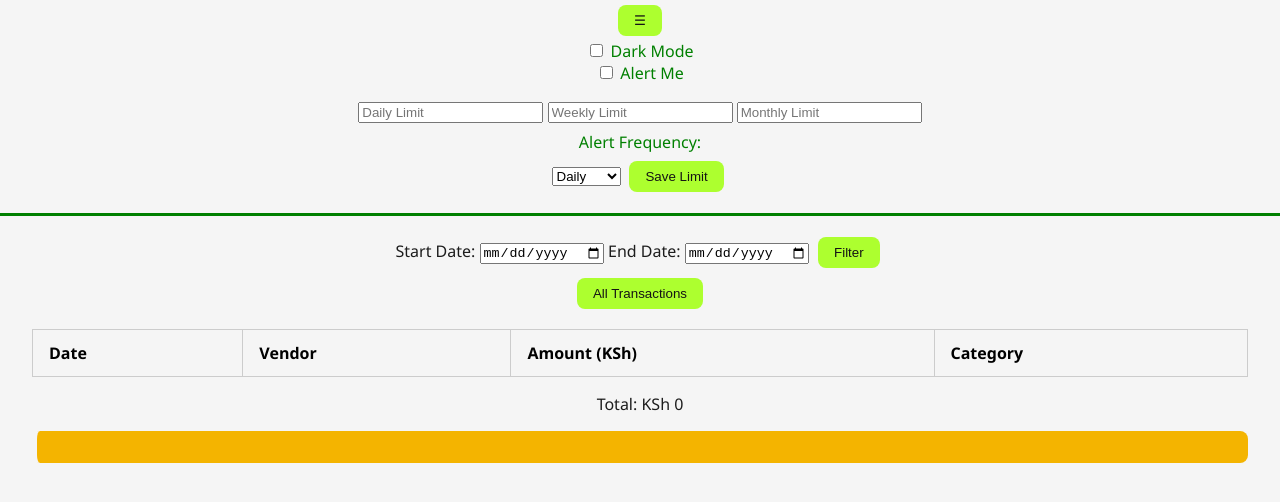
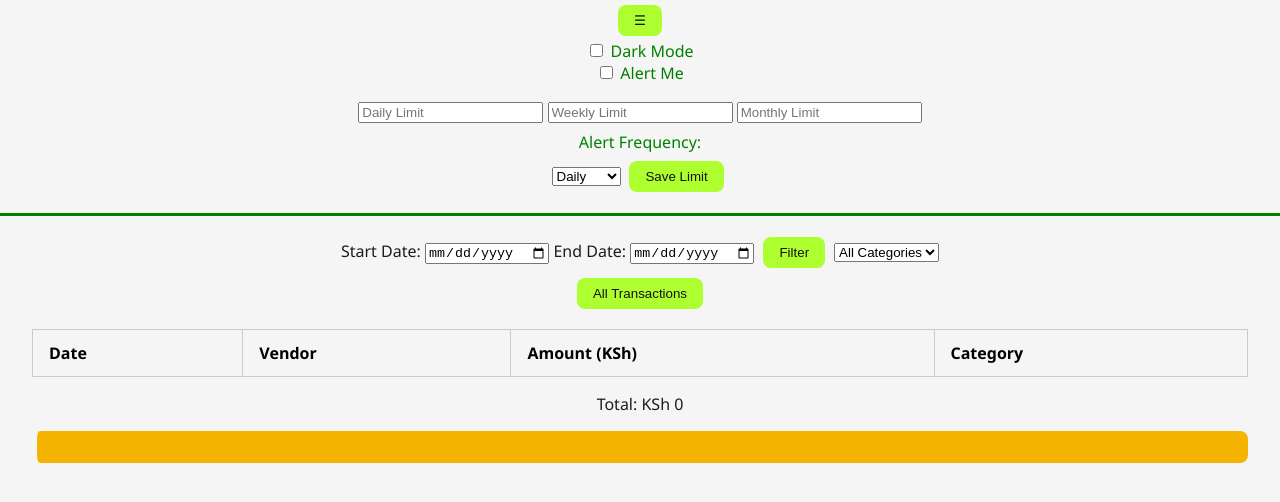
Before and after one commit to NdoloMwende/Chingri-Transactions-Tracker, a plain HTML site: page index.html in a window 1280 px wide. Shown: the part 102-604 px from the top of the page. Drawn offline with Linux system fonts and the light colour scheme.

Commit message:
Added filter by category section

```diff
--- a/index.html
+++ b/index.html
@@ -40,6 +40,17 @@
         <label for="endDate">End Date:</label>
         <input type="date" id="endDate">
         <button id="filterBtn">Filter</button>
+         <select id="categoryFilter">
+          <option value="">All Categories</option>
+          <option value="Shopping">Shopping</option>
+          <option value="Food">Food</option>
+          <option value="Mobile">Mobile</option>
+          <option value="Transfer">Transfer</option>
+          <option value="Entertainment">Other</option>
+          <option value="Car Expenses">Other</option>
+          <option value="Education">Other</option>
+          <option value="Other">Other</option>
+        </select>
         </div>
          <button id="fetchDataBtn">All Transactions</button>
          <div id="table-section">
```
